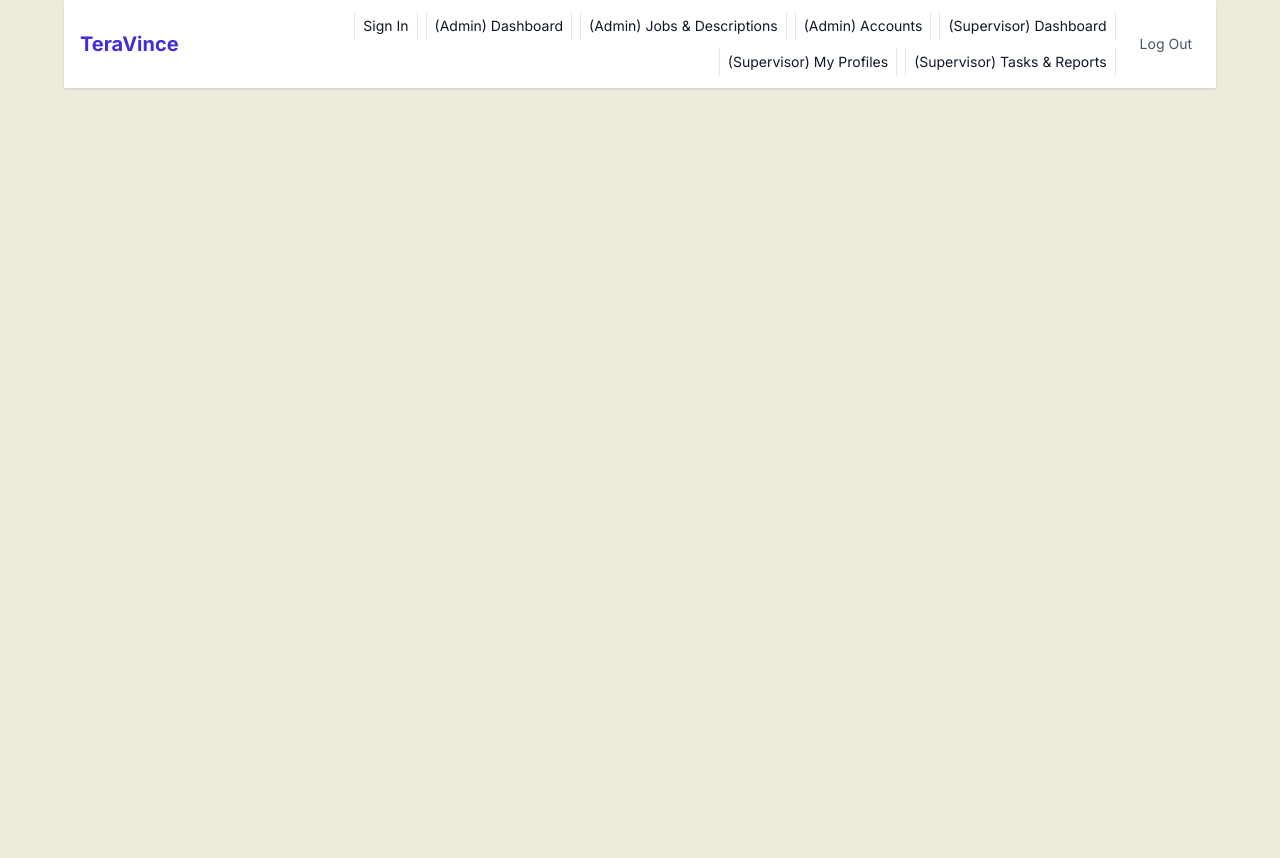
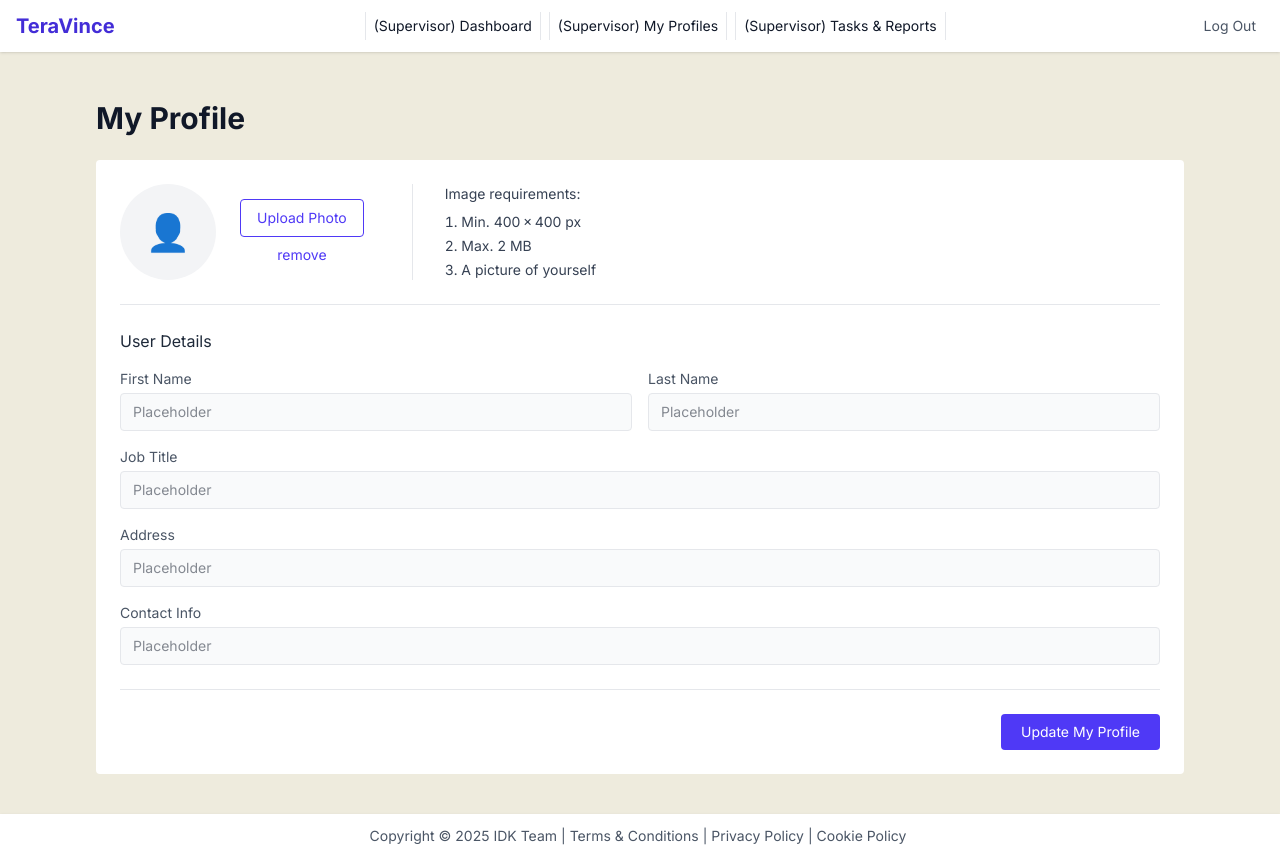
Before and after one commit to MBrillian354/teravince, a React (Vite) app in the folder frontend/: page /spv-profile in a window 1280 px wide. Before the commit the page ends 800 px from the top, so only its background shows below. Built offline with nearby package versions, Linux system fonts and the light colour scheme.

Commit message:
Modify navbar (temporary)
Fix layout and spacing
Separate navbar menu based on role via pathname, temporary solution

```diff
--- a/frontend/src/App.jsx
+++ b/frontend/src/App.jsx
@@ -14,7 +14,6 @@ import JobDescription from './pages/JobDescription';
 import Tasks from './pages/Tasks.jsx';
 import StaffReport from './pages/StaffReport.jsx';
 
-import StaffNavbar from './components/StaffNavbar'
 import AdminDashboard from './pages/AdminDashboard'
 import SignIn from './pages/Signin'
 import SignUp from './pages/Signup'
@@ -33,22 +32,37 @@ function AppContent() {
     setHideNavbar(shouldHide)
   }, [location.pathname])
 
-  const isStaffRoute = location.pathname.startsWith('/staff')
 
   return (
-    <div className='min-h-screen bg-background text-gray-900 font-inter max-w-6xl mx-auto'>
-      {!hideNavbar && (isStaffRoute ? <StaffNavbar /> : <Navbar />)}
-
+    <div className='flex flex-col min-h-screen bg-background text-gray-900 font-inter'>
+      {!hideNavbar && <Navbar />}
+      <main className="flex-1 p-4 md:max-w-6xl mx-auto w-full">
         <Routes>
           <Route path="/" element={<SignIn />} />
           <Route path="/signup" element={<SignUp />} />
           <Route path="/forgot-password" element={<ForgotPassword />} />
           <Route path="/admin-dashboard" element={<AdminDashboard />} />
-        <Route path="/jobs" element={<JobsView />} />
-        <Route path="/accounts" element={<AccountsView />} />
+          <Route path="/admin-jobs" element={<JobsView />} />
+          <Route path="/admin-accounts" element={<AccountsView />} />
+
+          <Route path="/spv-dashboard" element={<SPVDashboard />} />
+          <Route path="/spv-profile" element={<MyProfile />} />
+          <Route path="/spv-staffs" element={<MyStaffs />} />
+          <Route path="/spv-tasks" element={<Tasks />} />
+          <Route path="/spv-reports" element={<Reports />} />
+          <Route path="/spv-jobs" element={<JobDescription />} />
+          <Route path="/spv-report/:reportId" element={<StaffReport />} />
+
           <Route path="/staff-dashboard" element={<StaffDashboard />} />
+
+          <Route path="/privacy" element={<PrivacyPolicy />} />
+          <Route path="/terms" element={<TermsAndConditions />} />
+          <Route path="/cookies" element={<CookiePolicy />} />
+
         </Routes>
-    </div>
+      </main>
+      <Footer />
+    </div >
   );
 }
 
--- a/frontend/src/components/Navbar.jsx
+++ b/frontend/src/components/Navbar.jsx
@@ -1,22 +1,47 @@
-import React from 'react';
-import { NavLink } from 'react-router-dom';
+import { NavLink, useLocation } from 'react-router-dom';
 
 export default function Navbar() {
-    const navigationItems = [
-        { path: "/", label: "Sign In" },
-        { path: "/admin-dashboard", label: "(Admin) Dashboard" },
-        { path: "/admin-jobs", label: "(Admin) Jobs & Descriptions" },
-        { path: "/admin-accounts", label: "(Admin) Accounts" },
-        { path: "/spv-dashboard", label: "(Supervisor) Dashboard" },
-        { path: "/spv-profile", label: "(Supervisor) My Profiles" },
-        { path: "/spv-tasks", label: "(Supervisor) Tasks & Reports" },
-    ];
+    const location = useLocation()
+
+    const isStaffRoute = location.pathname.startsWith('/staff')
+    const isAdminRoute = location.pathname.startsWith('/admin');
+    const isSupervisorRoute = location.pathname.startsWith('/spv');
+
+    const getCurrentRole = () => {
+        if (isAdminRoute) return 'admin';
+        if (isSupervisorRoute) return 'supervisor';
+        if (isStaffRoute) return 'staff';
+        return 'public';
+    };
+
+    const roleNavItems = {
+        public: [
+        ],
+        admin: [
+            { path: "/admin-dashboard", label: "(Admin) Dashboard" },
+            { path: "/admin-jobs", label: "(Admin) Jobs & Descriptions" },
+            { path: "/admin-accounts", label: "(Admin) Accounts" }
+        ],
+        supervisor: [
+            { path: "/spv-dashboard", label: "(Supervisor) Dashboard" },
+            { path: "/spv-profile", label: "(Supervisor) My Profiles" },
+            { path: "/spv-tasks", label: "(Supervisor) Tasks & Reports" }
+        ],
+        staff: [
+            { path: "/staff-dashboard", label: "(Staff) Dashboard" },
+            { path: "/staff-tasks", label: "(Staff) Tasks" },
+            { path: "/staff-analytics", label: "(Staff) Analytics" },
+            { path: "/staff-profile", label: "(Staff) Profile" }
+        ]
+    };
+
+    const navigationItems = roleNavItems[getCurrentRole()];
 
     return (
         <header className="bg-white shadow mb-8">
             <div className="container mx-auto px-4 py-3 flex flex-col sm:flex-row justify-between items-center gap-4">
                 <h1 className="text-xl font-bold text-indigo-700">TeraVince</h1>
-                <nav className="flex flex-wrap justify-center sm:justify-end gap-2 text-sm max-w-full overflow-x-auto">
+                <nav className="flex max-lg:flex-col justify-center sm:justify-end gap-2 text-sm max-w-full overflow-x-auto">
                     {navigationItems.map(item => (
                         <NavLink
                             key={item.path}
@@ -27,7 +52,7 @@ export default function Navbar() {
                         </NavLink>
                     ))}
                 </nav>
-                <button className="text-gray-600 hover:text-gray-800 text-sm min-w-max px-2 py-1">Log Out</button>
+                <NavLink to="/" className="text-gray-600 hover:text-gray-800 text-sm min-w-max px-2 py-1">Log Out</NavLink>
             </div>
         </header>
     );
```
Lines whose indentation alone changed are shown as unchanged.
